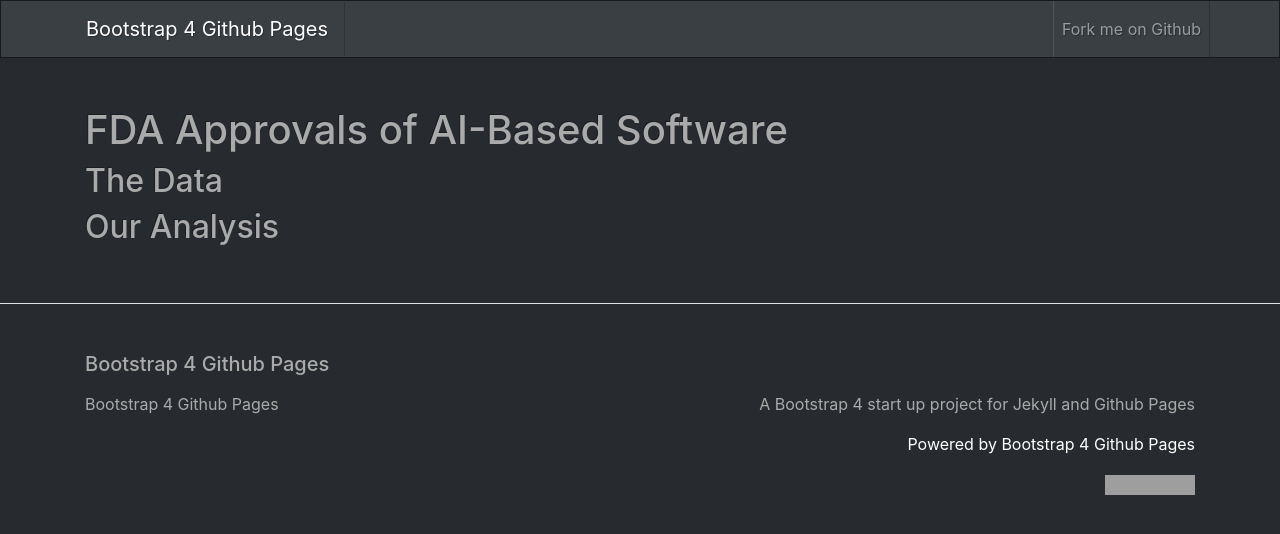
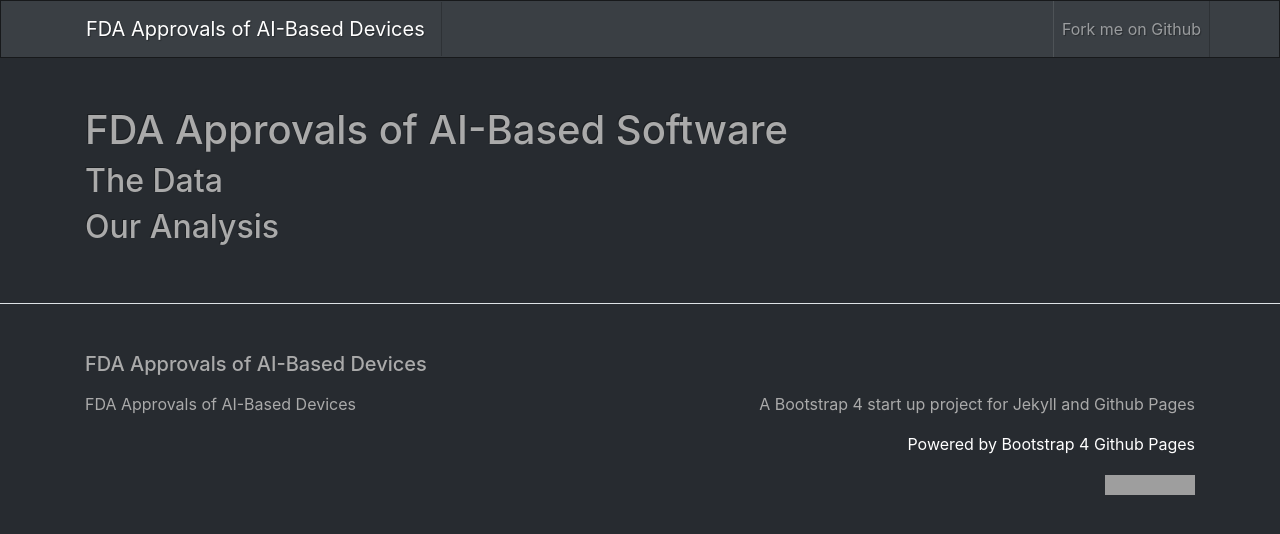
Before and after one commit to jamesjisu/Medical-AI, a Jekyll site: the page built from index.md, in a window 1280 px wide. Shown: the top 534 px of the page. Built offline with Jekyll 4.4.1, drawn with Linux system fonts in a browser that asks for light colours; grey boxes are pictures that could not be loaded.

Commit message:
Update _config.yml

```diff
--- a/_config.yml
+++ b/_config.yml
@@ -13,7 +13,7 @@
 # you will see them accessed via {{ site.title }}, {{ site.email }}, and so on.
 # You can create any custom variable you would like, and they will be accessible
 # in the templates via {{ site.myvariable }}.
-title: Bootstrap 4 Github Pages
+title: FDA Approvals of AI-Based Devices
 email: ""
 description: >- # this means to ignore newlines until "baseurl:"
   A Bootstrap 4 start up project for Jekyll and Github Pages
@@ -22,7 +22,7 @@
 #twitter_username: jekyllrb
 #github_username:  jekyll
 
-repository: "nicolas-van/bootstrap-4-github-pages"
+repository: "jamesjisu/Medical-AI"
 
 # Build settings
 plugins:
```
